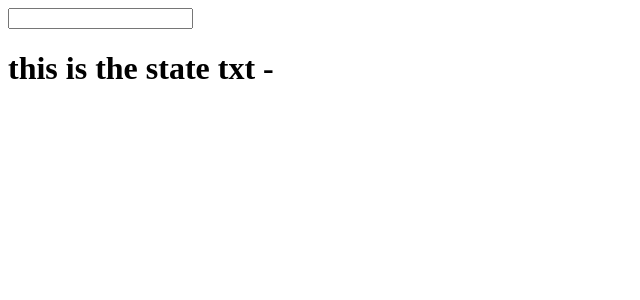
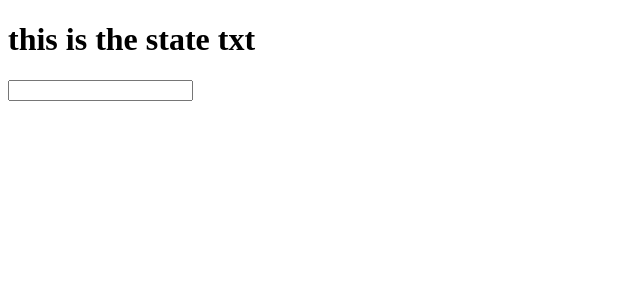
Before and after one commit to charlottebrf/EggHeadReact, a React (Create React App) app in the folder react-app/: page / in a window 1280 px wide. Shown: the top 300 px of the page, without its empty margins (0-640 px from the left). Built offline with nearby package versions, Linux system fonts and the light colour scheme.

Commit message:
[Charlotte] on change event tied to the state

```diff
--- a/react-app/src/App.js
+++ b/react-app/src/App.js
@@ -14,9 +14,9 @@ class App extends React.Component {
     render() {
         return (
             <div>
+                <h1>{this.state.txt}</h1>
                 <input type=""text
                 onChange={this.update.bind(this)}/>
-                <h1>{this.state.txt} - {this.state.cat}</h1>
             </div>
         )
     }
```
